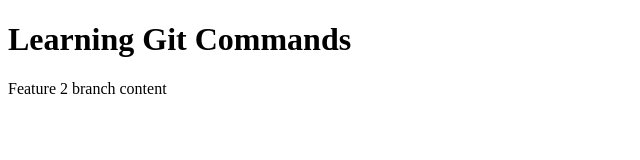
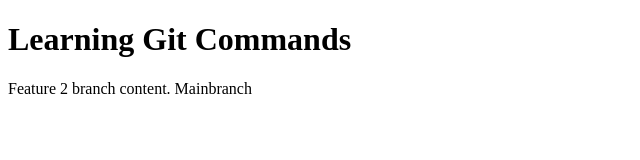
Before and after one commit to oviya-subbu/another-repository, a plain HTML site: page index.html in a window 1280 px wide. Shown: the whole page, without its empty margins (0-640 px from the left). Drawn offline with Linux system fonts and the light colour scheme.

Commit message:
Added main branch in para

```diff
--- a/index.html
+++ b/index.html
@@ -7,6 +7,6 @@
 </head>
 <body>
     <h1>Learning Git Commands</h1>
-    <p>Feature 2 branch content</p>
+    <p>Feature 2 branch content. Mainbranch</p>
 </body>
 </html>
```
